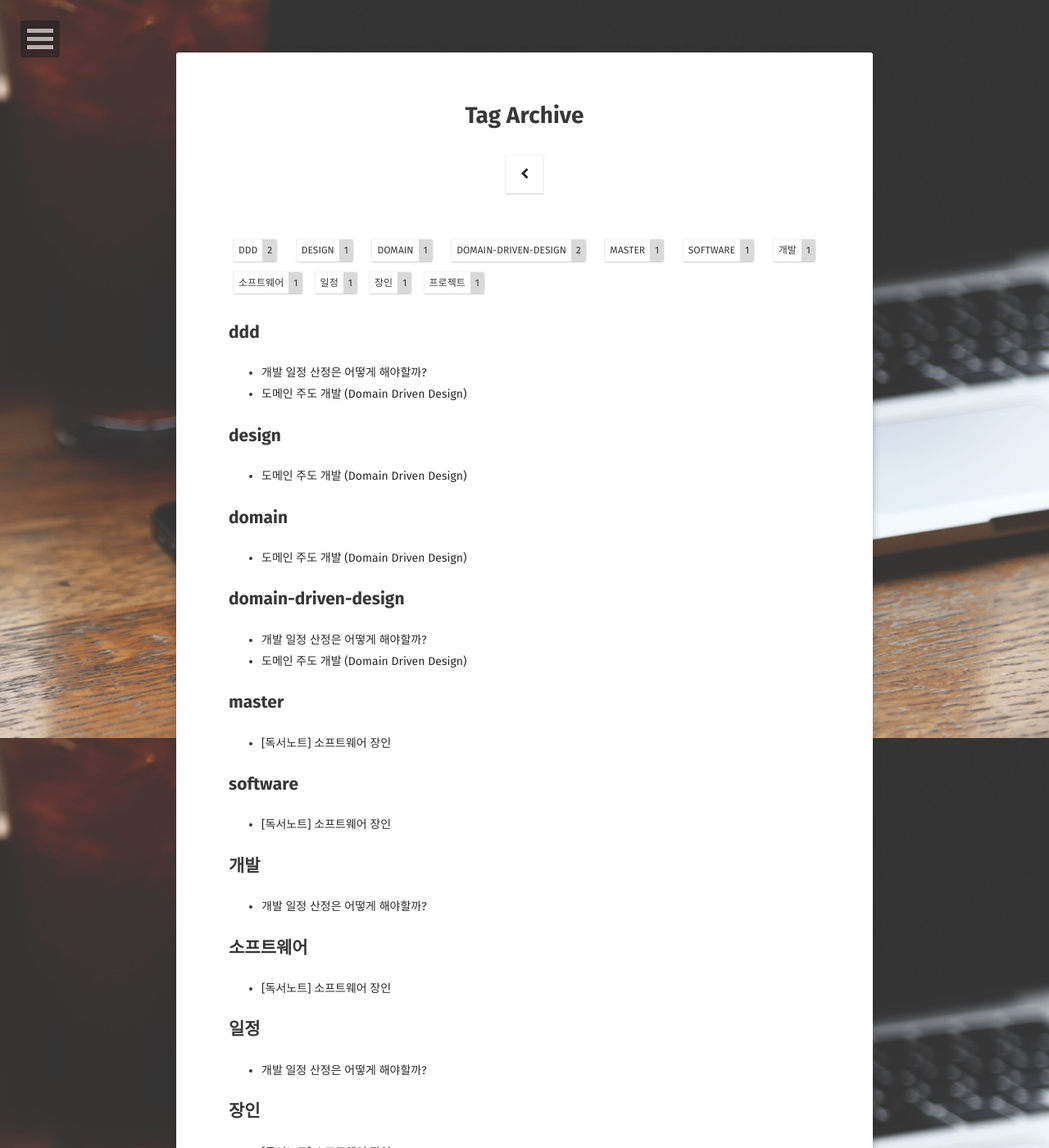
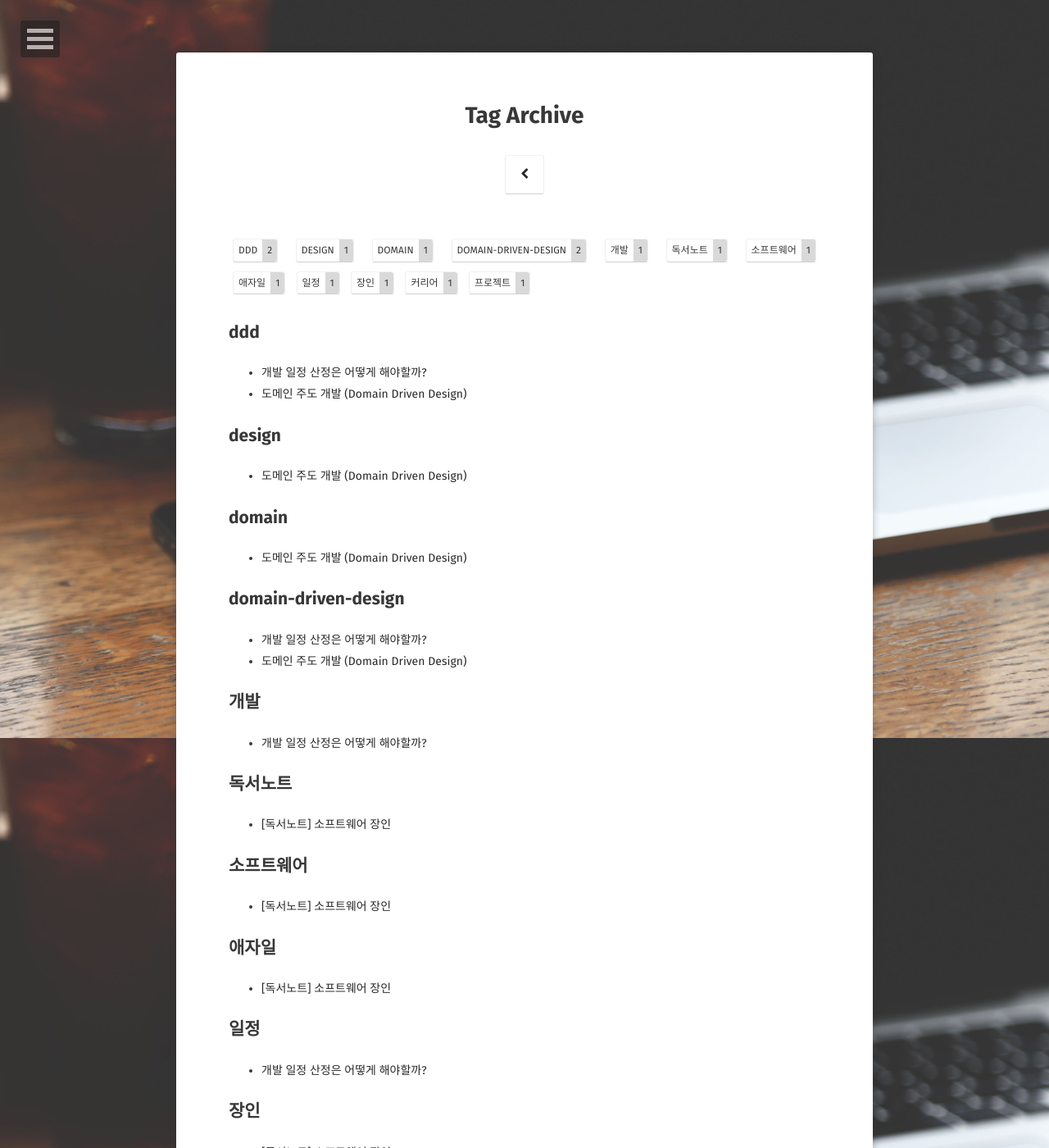
Before and after one commit to ryandev421/ryanpark91.github.io, a Jekyll site: the page built from tags/index.html, in a window 1280 px wide and 1400 px high. Shown: the whole window at 82% size. Built offline with Jekyll 4.4.1, drawn with Linux system fonts in a browser that asks for light colours; some web fonts are replaced; some of the changed lines change nothing that is shown.

Commit message:
소프트웨어 장인 독서노트 추가

```diff
--- a/_posts/books/2017-01-23-software-master.md
+++ b/_posts/books/2017-01-23-software-master.md
@@ -3,7 +3,68 @@
 title: "[독서노트] 소프트웨어 장인"
 date: 2017-01-23
 excerpt: "로버트 C. 마틴 시리즈 | 산드로 만쿠소 저 | 권오인 역"
-tags: [소프트웨어, 장인, software, master]
+tags: [독서노트, 소프트웨어, 장인, 커리어, 애자일]
 category: book
 comments: true
 ---
+
+*책의 기본적인 정보는 [여기](https://ridibooks.com/v2/Detail?id=754016528)에서 볼 수 있다
+
+## 1. 책 속 한 문장
+### 1-1 부분적인 전환
+> 이미 소프트웨어 개발 역량 자체는 충분하니 더 나은 절차와 소통 방식<br/>
+> 그리고 사람들에 대한 동기부여와 권한이양만 이루어지면 모든 것이 아주 훌륭해질 것이라고 여긴다<br/>
+> "절차만 개선하면 돼. 다른 것들은 괜찮아".<br/>
+> 기존의 똑같은 개발자, 똑같은 습관을 가진 사람들이 갑자기 멋진 소프트웨어를 만들기 시작할 것이라 믿는다.<br/>
+
+여기서의 내용은 [애자일](https://goo.gl/FoJtB2)을 도입할 때, 기술적인 탁월함이 전재되어 있다는 것을 잊을 때가 있다는 것이다.
+이 전재를 잊은 채, 단순히 절차만을 개선하면 더 나은 소프트웨어가 나올거라고 생각하면 안된다는 것이다.
+내가 PM이나 애자일 코치가 아님에도 불구하고 이 문장에 관심을 가진 이유는 내 실력이 애자일에서 전재되어 있는 실력에 충분조건인지 생각해 보게 되었기 때문이다.
+여기서 말하는 기술적 탁월함이 어느정도 인지는 모르겠지만, 스스로에 대해 생각해 보기 바란다. <strong>애자일 방법론에 앞서 나는 기숙적 탁월함이 있는 개발자인가?</strong>
+
+### 1-2 애자일 코치
+> 피드백 시스템이 동작하려면 자기가 하는 일에 충분히 주의를 기울이고<br>
+> 뭔가 잘못되고 있거나 더 나은 방법이 있다고 느낄 때<br>
+> 자기 목소리를 내는 재능 있고 프로페셔널한 사람들이 있어야 한다
+
+이 문장에 주목한 이유는 내가 가장 최근에 이와 같은 개발자가 되어야 겠다고 생각했기 때문이다.
+쉽게 이야기 해서, 내가 주어진 업무를 처리할 때, <strong>왜 이렇게 개발되어야 하고 이것이 최고의 선택이라고 설명 할 수 있어야 한다는 것이다.</strong>
+기획자 또는 운영팀에서 요구한 요구사항들을 순순히 모두 개발 했다고 해서 좋은 개발자라고 할 수 없다는 것이다.
+
+### 1-3 우리는 올바른 것을 하길 원한
+> 우리는 항상 업무와 일정의 압박 속에 있다는 생각을 가지고 있다 언제나 급하게 일해야 한다고 느낀다.
+
+> 개발자들이 의도적으로 나쁜 코드를 작성하지는 않는다.<br>
+> 다만 항상 왜 그렇게 될 수밖에 없었는지 핑곗거리를 찾는다.
+
+우리가 항상 유념해 둬야 할 것이라 생각한다. <strong>스스로가 만든 일정 압박감에 나쁜 코드를 작성하지 않아야 한다.</strong>
+빨리 개발하는 것 보다 더 중요한 것이 정확하게 개발하는 것임을 우리는 많이 들었고 경험으로도 알고 있을 것이다.
+
+### 1-4 내겐 없는 여유, 다른 누군가에겐 있는 여유
+> 테스터가 버그를 발견하는 것은 개발자로서 대단히 수치스러운 일이다.<br>
+> 버그가 나올 때마다 우리가 일을 제대로 안 했다는 증거가 발견되는 것이다.
+
+놀랍게도 주변에 '스스로 충분한 검토를 하지 않은 채, PQ테스트을 통하여서 버그를 찾으면 된다.'라고 생각하는 사람이 있다.
+물론 PQ테스트를 통하여 예상치 못했던 많은 버그들을 찾아내기는 한다. 하지만 위의 내용처럼 <strong>버그가 나올 때마다 일을 제대로 안했다는 증거</strong>이니, 스스로 반성하자.
+
+### 1-5 커리어 만들어 나가기
+> - 나의 커리어로부터 나는 무엇을 원하는가?
+> - 그것을 성취하기 위한 다음 단계는 무엇인가?
+> - 이 일은 나의 커리어 방향과 합치하는가?
+> - 내가 이 회사에 줄 수 있는 가치의 양은 얼마나 되는가?
+> - 그러한 투자에 대한 이익은 무엇인가?
+> - 그러한 투자는 대략적으로 얼마 동안 지속되어야 하는가?
+> - 내가 되고자 하는 프로페셔널에 이르는 데 이 일은 어떻게 도움이 되는가?
+> - 이 일에서 나는 자율성 통달 목적의식을 가질 수 있나?
+> - 나의 고용주와 생산적인 동반자 관계를 맺을 수 있나?
+> - 양측 모두 가치 얻고 행복할 수 있나?
+
+일을 선택하기에 앞서 저자가 스스로에게 던지는 질문 리스트라고 한다. 이렇게 신중하게 고민을 한 뒤 고용계약서에 사인을 한다고 한다.
+앞으로의 나의 커리어를 만들어가는 과정에 있어서 도움이 될 것 같아 인용하였다.
+
+## 2. 느낀 점
+개발에 대한 나의 생각들이 많이 바뀌게 되고 주옥 같은 문장이라고 생각되는 부분이 많았던 책이었다.
+특히 나의 경우에는 실력 향상에 정체기가 온 것 같은 느낌을 강하게 받았고, 이 책을 통해서 탈출구를 얻고자 읽게 되었다. 그리고 많은 도움을 얻었다.
+만약 자신이 현재 어떤 방향으로 성장해야 할지 모르겠고, 스스로 생각해 볼 때 정체기라고 생각이 들 때 읽으면 많은 도움을 얻을 수 있을 것 같다.
+더불어 이 책을 읽은지가 좀 지나서 독서노트를 작성하려고 하니 조금의 어려움이 있었다. '블로그 작성을 염두해 놓고 미리 좀 더 잘 정리해 두었으면 좋았을 껄'이라는 많은 아쉬움이 남는다.
+(사실 내가 블로그를 시작한 계기도 이 책의 일부 영향이 있었다.)
```
